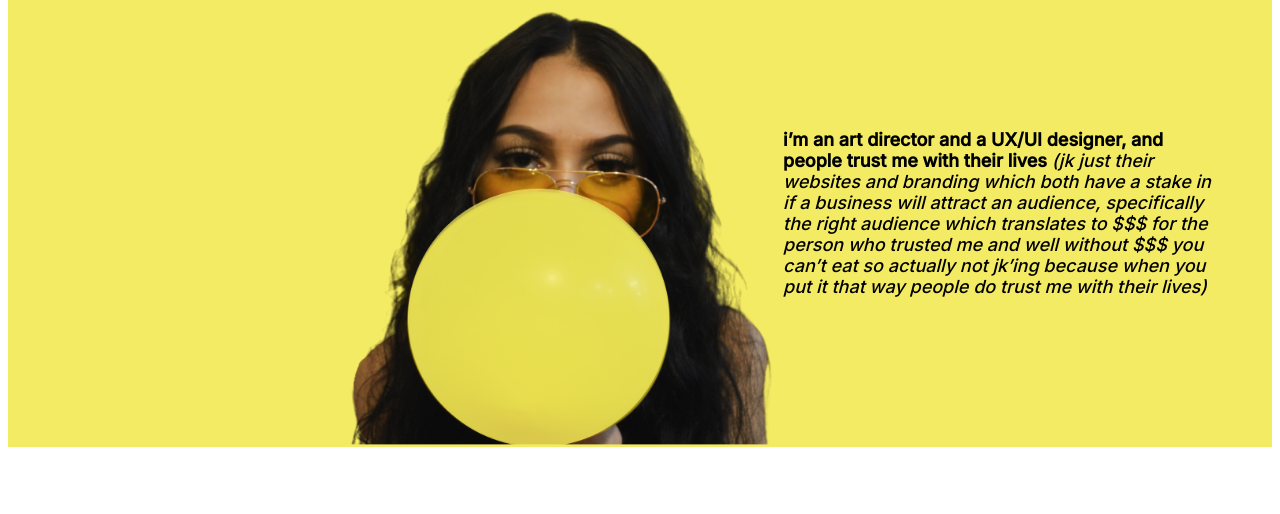
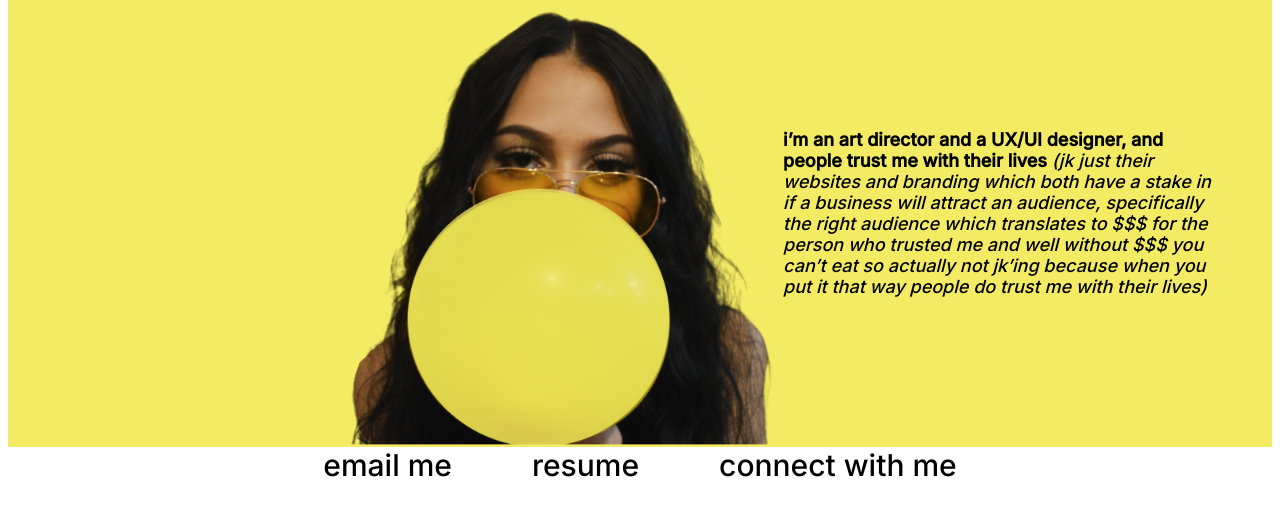
Before and after one commit to vanessaleann/UX_UI_HW_17, a plain HTML site: page index.html in a window 1280 px wide. Shown: the part 286-800 px from the top of the page. Drawn offline with Linux system fonts and the light colour scheme.

Commit message:
footer
added footer html no css yet

```diff
--- a/index.html
+++ b/index.html
@@ -24,4 +24,15 @@
                     <p class="text">i’m an art director and a UX/UI designer, and people trust me with their lives <span class="italic">(jk just their websites and branding which both have a stake in if a business will attract an audience, specifically the right audience which translates to $$$ for the person who trusted me and well without $$$ you can’t eat so actually not jk’ing because when you put it that way people do trust me with their lives)</span></p>
                 </div>
             </div>
+            <footer>
+              <div class="footer-container">
+                <nav>
+                  <ul>
+                    <li><a href="#">email me</a></li>
+                    <li><a href="#">resume</a></li>
+                    <li><a href="#">connect with me</a></li>
+                  </ul>
+                </nav>
+              </div>
+            </footer>
         </body>
```
